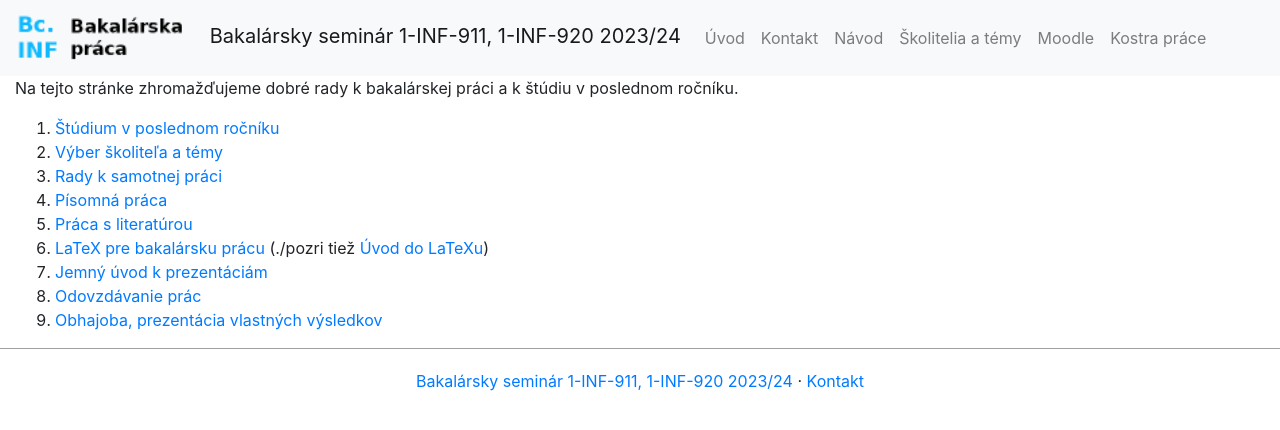
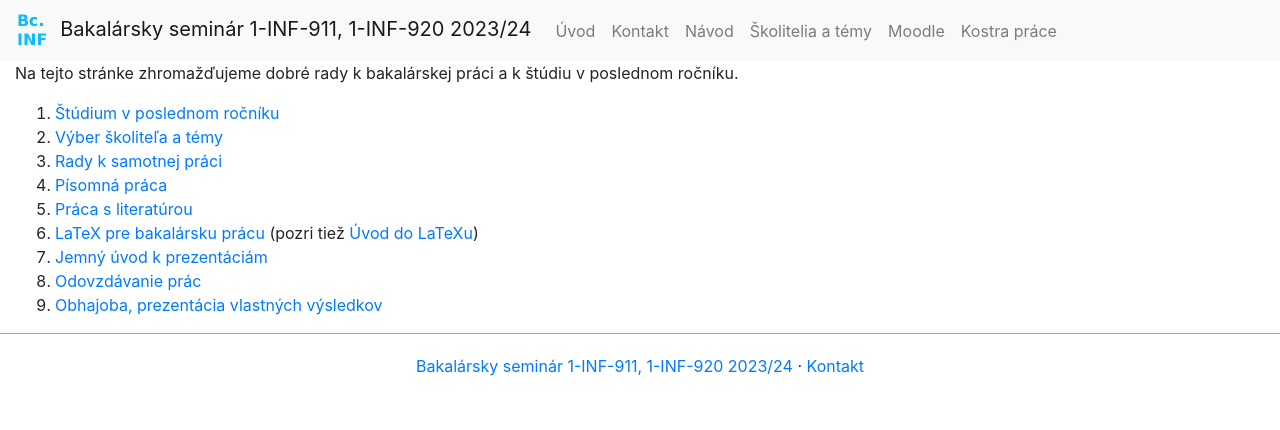
Before and after one commit to bbrejova/bcinf, a Jekyll site: the page built from Návod.md, in a window 1280 px wide. Shown: the top 430 px of the page. Built offline with Jekyll 4.4.1, drawn with Linux system fonts in a browser that asks for light colours; nearby versions of some CDN libraries; our own code applies the rules of GitHub Pages for plain Markdown files.

Commit message:
small fixes

```diff
--- a/Návod.md
+++ b/Návod.md
@@ -10,7 +10,7 @@ v poslednom ročníku.
 3. [Rady k samotnej práci](./Rady_k_samotnej_práci.md)
 4. [Písomná práca](./Písomná_práca.md)
 5. [Práca s literatúrou](./Práca_s_literatúrou.md)
-6. [LaTeX pre bakalársku prácu](./LaTeX_pre_bakalársku_prácu.md) (./pozri tiež [Úvod do LaTeXu](Úvod_do_LaTeXu.md))
+6. [LaTeX pre bakalársku prácu](./LaTeX_pre_bakalársku_prácu.md) (pozri tiež [Úvod do LaTeXu](Úvod_do_LaTeXu.md))
 7. [Jemný úvod k prezentáciám](./Jemný_úvod_k_prezentáciám.md)
 8. [Odovzdávanie prác](./Odovzdávanie_prác.md)
 9. [Obhajoba, prezentácia vlastných výsledkov](./Obhajoba,_prezentácia_vlastných_výsledkov.md)
--- a/_includes/header.html
+++ b/_includes/header.html
@@ -1,6 +1,6 @@
  <nav class="navbar navbar-light bg-light  navbar-expand-lg">
 	<div class="navbar-header">
-  	  <a class="navbar-brand" href="{{ "/" | relative_url }}"><img src="/bcinf/files/Logo.png" height="50">&nbsp;&nbsp;{{ site.title | escape }}</a>
+  	  <a class="navbar-brand" href="{{ "/" | relative_url }}"><img src="/bcinf/files/Logo.png">&nbsp;&nbsp;{{ site.title | escape }}</a>
 	  <button type="button" class="navbar-toggler" data-toggle="collapse" data-target="#myNavbar">
 	    <span class="navbar-toggler-icon"></span>
 	  </button>
@@ -18,7 +18,7 @@
             {%- endif -%}
           {%- endfor -%}
           <li class="nav-item"><a class="nav-link" href="https://moodle.uniba.sk/course/view.php?id=3421">Moodle</a></li>
-          <li class="nav-item"><a class="nav-link" href="/bcinf/files/praca.zip">Kostra práce</a></li>
+          <li class="nav-item"><a class="nav-link" href="/bcinf/files/Praca.zip">Kostra práce</a></li>
        </ul>
 	</div>
 </div>
```
Also changed, not shown: files/Logo.png.
